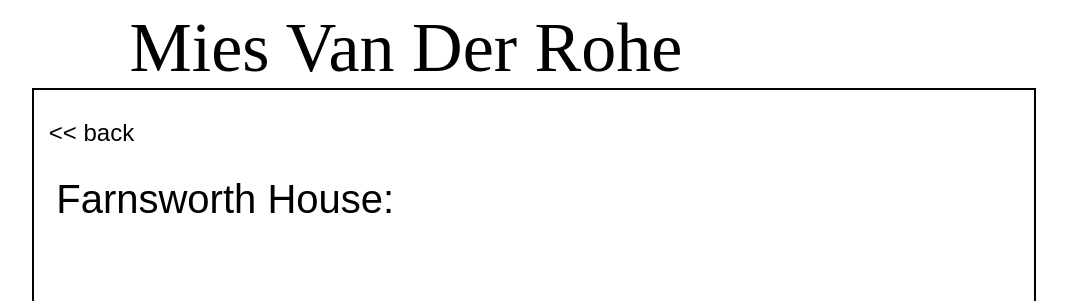
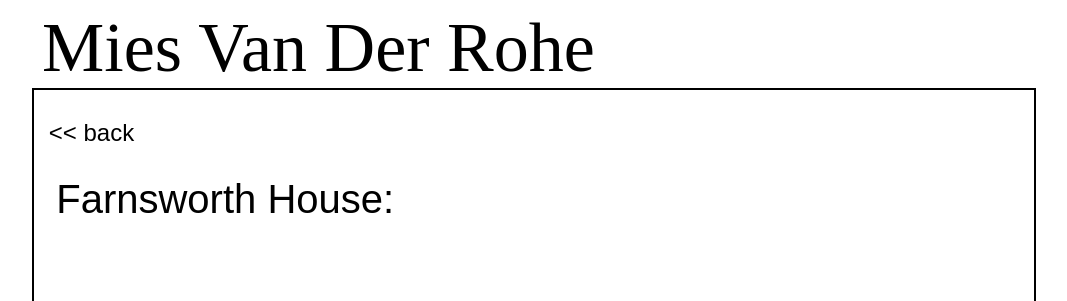
Before and after one commit to lenatian/Assignment-2, a plain HTML site: page farnsworthhouse.html in a window 1280 px wide. Shown: the top 301 px of the page, without its empty margins (106-1173 px from the left). Drawn offline with Linux system fonts and the light colour scheme.

Commit message:
Update farnsworthhouse.html

```diff
--- a/farnsworthhouse.html
+++ b/farnsworthhouse.html
@@ -31,7 +31,7 @@
 }
 </style>
   <a name="Back to Top"></a>
-  <span>&nbsp;&nbsp;&nbsp;&nbsp;&nbsp;&nbsp;&nbsp;&nbsp;&nbsp;&nbsp;&nbsp;&nbsp;&nbsp;Mies Van Der Rohe</span>
+  <span>&nbsp;&nbsp;&nbsp;&nbsp;&nbsp;&nbsp;&nbsp;&nbsp;Mies Van Der Rohe</span>
   <center>
    <box>
     <div style="height:1000px;width:1000px;border:2.5px solid #000000;font:35px/26px NanumGothicCoding, sans-serif;overflow:scroll;">
```
